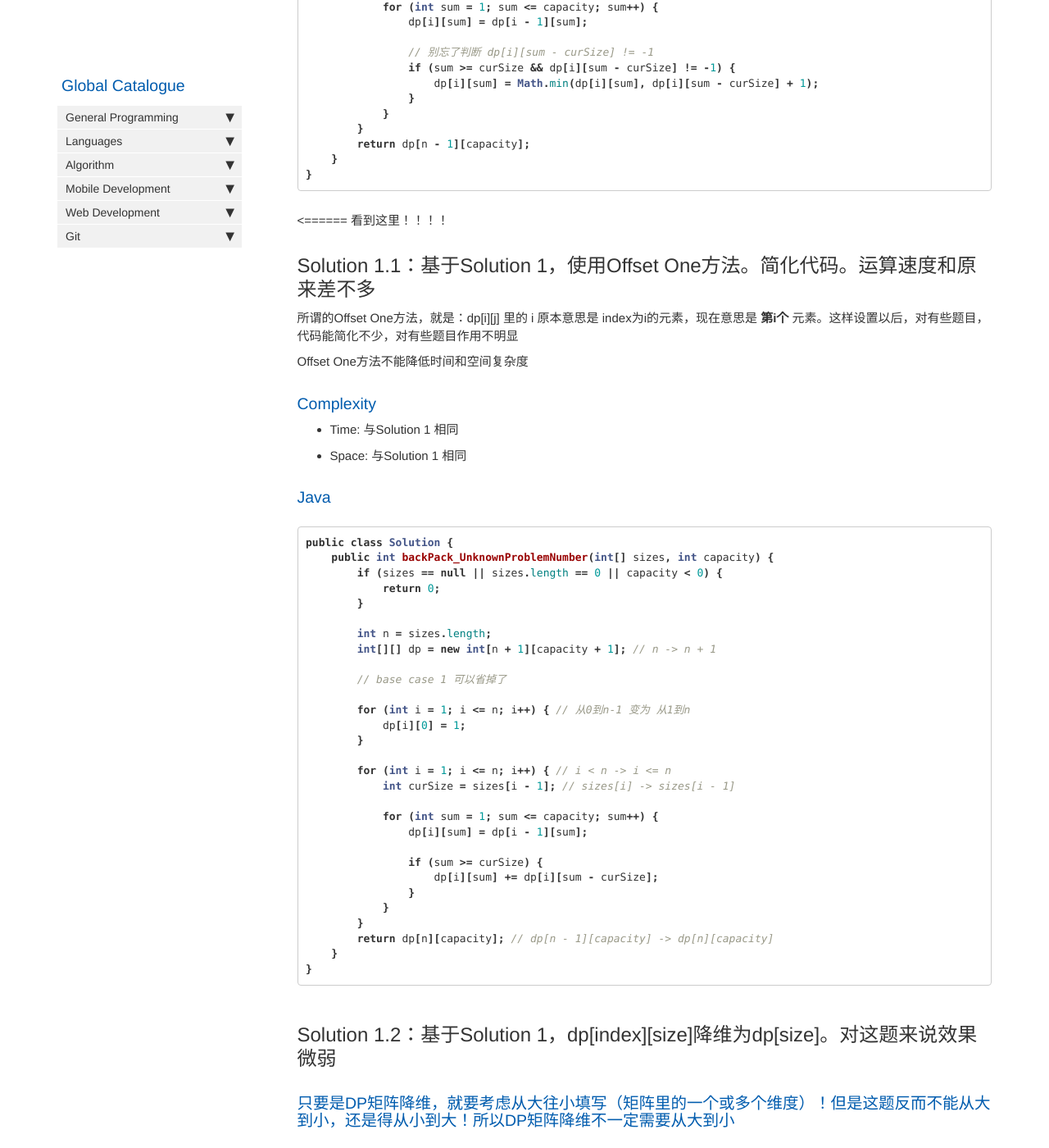
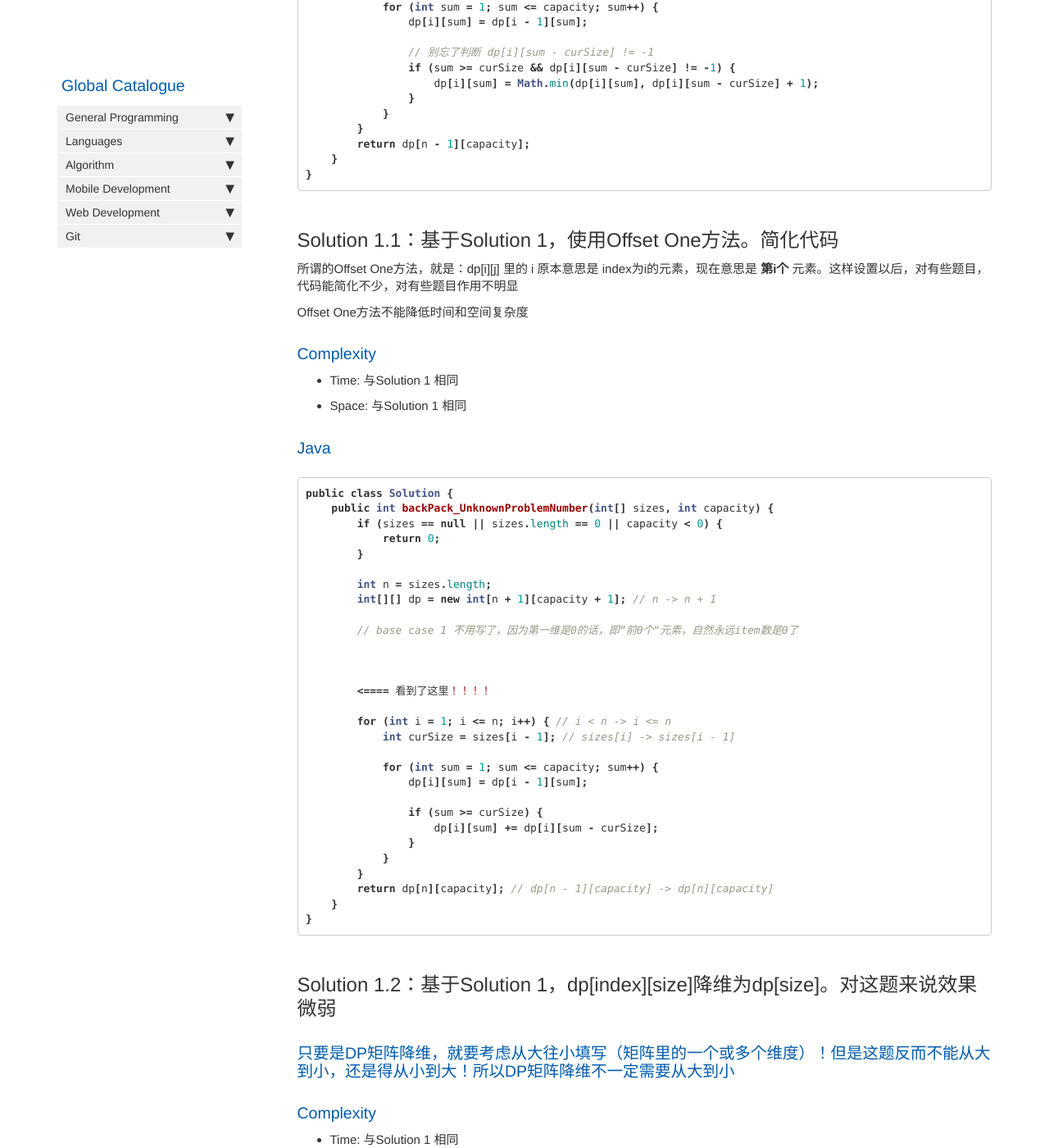
Before and after one commit to HungryOrc/hungryorc.github.io, a Jekyll site: the page built from pages/algorithm/algorithm_backpack_unlimited_1Attr_exactFill_returnMinNumOfItems.md, in a window 1280 px wide and 1400 px high, scrolled down 1659 px. Shown: the whole window at 82% size. Built offline with Jekyll 4.4.1, drawn with Linux system fonts in a browser that asks for light colours; nearby versions of some CDN libraries; comment, search, counter and statistics services are not loaded.

Commit message:
Update algorithm_backpack_unlimited_1Attr_exactFill_returnMinNumOfItems.md

````diff
--- a/pages/algorithm/algorithm_backpack_unlimited_1Attr_exactFill_returnMinNumOfItems.md
+++ b/pages/algorithm/algorithm_backpack_unlimited_1Attr_exactFill_returnMinNumOfItems.md
@@ -77,11 +77,7 @@ public class Solution {
 }
 ```
 
-<====== 看到这里！！！！
-
-
-
-## Solution 1.1：基于Solution 1，使用Offset One方法。简化代码。运算速度和原来差不多
+## Solution 1.1：基于Solution 1，使用Offset One方法。简化代码
 所谓的Offset One方法，就是：dp[i][j] 里的 i 原本意思是 index为i的元素，现在意思是 **第i个** 元素。这样设置以后，对有些题目，代码能简化不少，对有些题目作用不明显
 
 Offset One方法不能降低时间和空间复杂度
@@ -101,11 +97,11 @@ public class Solution {
         int n = sizes.length;
         int[][] dp = new int[n + 1][capacity + 1]; // n -> n + 1
 
-        // base case 1 可以省掉了
+        // base case 1 不用写了，因为第一维是0的话，即“前0个"元素，自然永远item数是0了
 
-        for (int i = 1; i <= n; i++) { // 从0到n-1 变为 从1到n
-            dp[i][0] = 1;
-        }
+
+
+        <==== 看到了这里！！！！
 
         for (int i = 1; i <= n; i++) { // i < n -> i <= n
             int curSize = sizes[i - 1]; // sizes[i] -> sizes[i - 1]
````
